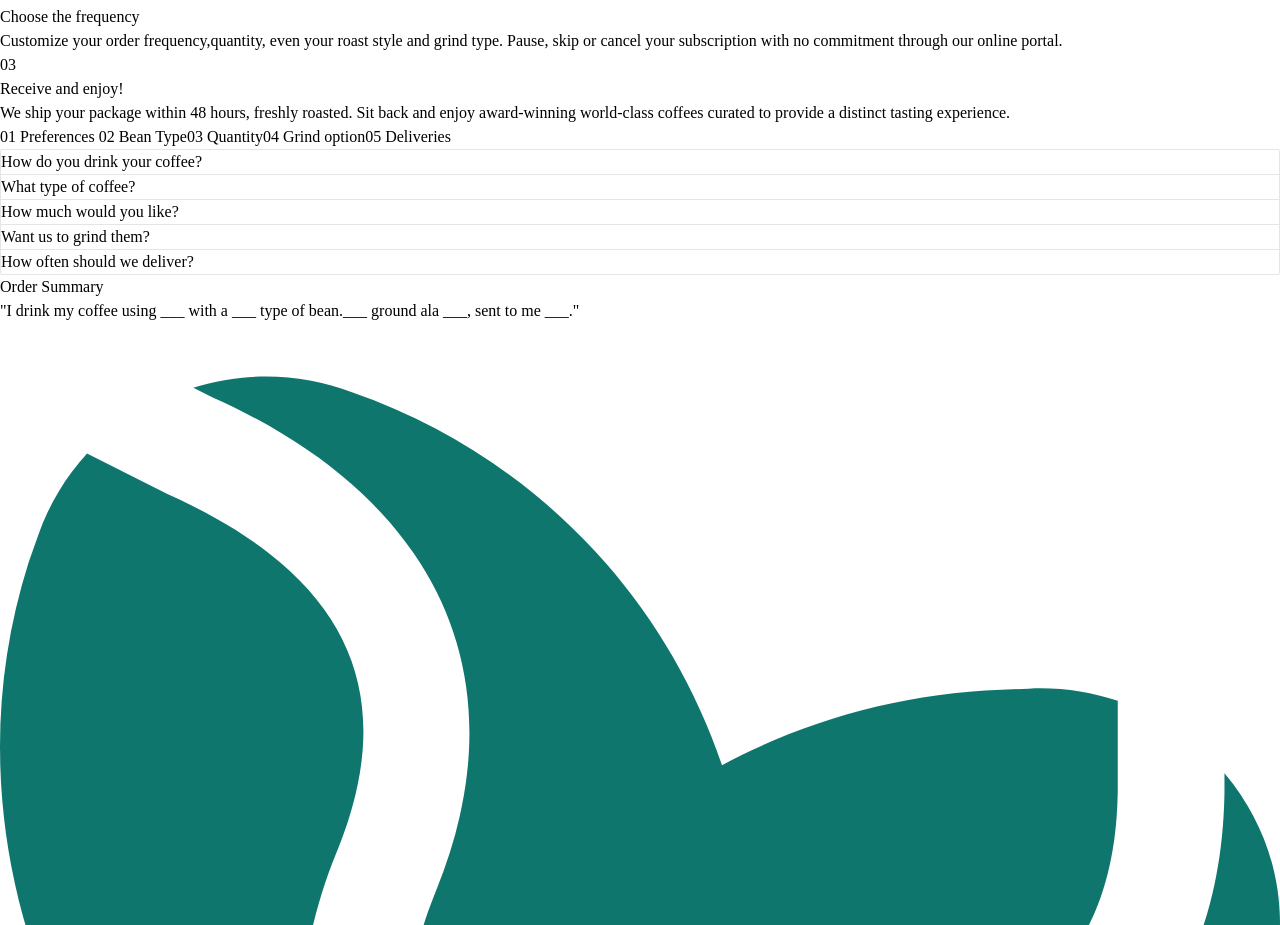
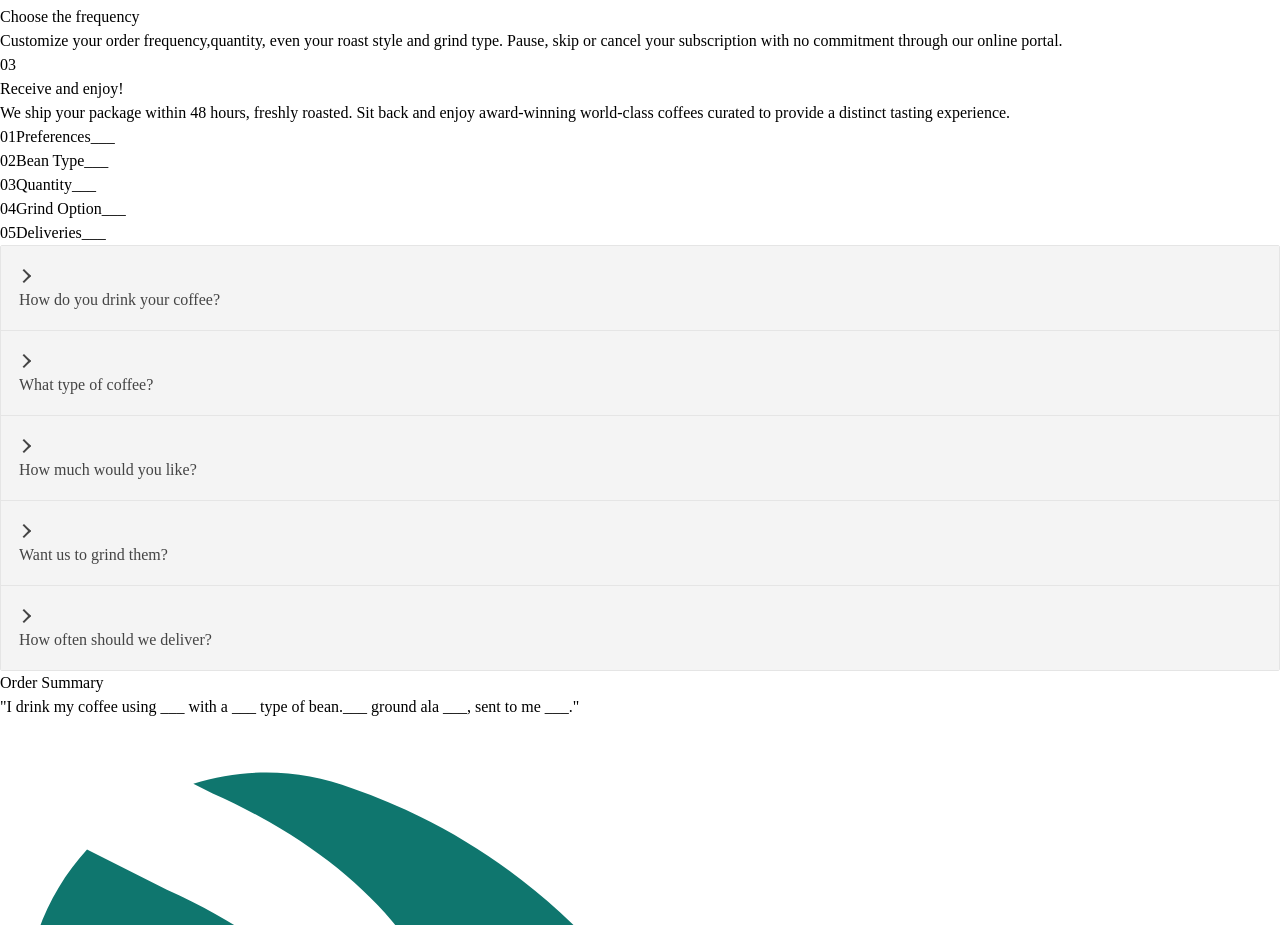
Before and after one commit to abir045/coffeeroasters, a React (Create React App) app: page /create in a window 1280 px wide. Shown: the part 3502-4427 px from the top of the page. Built offline with nearby package versions, Linux system fonts and the light colour scheme; what @material-tailwind/react would draw is missing.

Commit message:
solved the grind option disabled when capsule is choosen in preference

```diff
--- a/package.json
+++ b/package.json
@@ -12,6 +12,7 @@
     "flowbite-react": "^0.1.5",
     "react": "^18.1.0",
     "react-accessible-accordion": "^5.0.0",
+    "react-collapsible": "^2.10.0",
     "react-dom": "^18.1.0",
     "react-icons": "^4.3.1",
     "react-router-dom": "^6.3.0",
--- a/src/components/Accordion.js
+++ b/src/components/Accordion.js
@@ -5,9 +5,11 @@ import {
   AccordionItem,
   AccordionItemPanel,
   AccordionItemHeading,
+  AccordionItemState,
 } from "react-accessible-accordion";
 
 import "react-accessible-accordion/dist/fancy-example.css";
+//import DisplayName from "react-accessible-accordion/dist/types/helpers/DisplayName";
 
 export default function Example({
   fieldset,
@@ -64,7 +66,7 @@ export default function Example({
 
   const cards = fieldset.cards.map((card) => (
     <div
-      className="flex flex-col p-6 cursor-pointer select:bg-teal-500 "
+      className="flex flex-col p-6 w-full cursor-pointer  "
       fieldset={fieldset.id}
       key={card.heading}
       cardName={card.heading}
@@ -80,7 +82,7 @@ export default function Example({
       />
       <label
         htmlFor={card.heading}
-        className="block rounded-lg  px-4 py-4"
+        className="block rounded-lg  px-4 py-4 w-full"
         style={{
           backgroundColor:
             userInput.preference === card.heading
@@ -109,16 +111,23 @@ export default function Example({
   console.log(cards);
 
   return (
-    <AccordionItem
-      disabled={fieldset.id === "grindOption" ? grindOptionDisabled : false}
-    >
-      <AccordionItemHeading>
-        <AccordionItemButton
-          className="flex items-center mb-4 font-bold text-2xl text-gray-600 "
-          index={index}
-          accordionIndices={accordionIndices}
-        >
-          {fieldset.heading}
+    <AccordionItem>
+      <AccordionItemHeading
+        style={{
+          display:
+            userInput.preference === "Capsule" && fieldset.id === "grindOption"
+              ? "none"
+              : "flex",
+        }}
+      >
+        <AccordionItemButton>
+          <div
+            className="flex justify-between items-center mb-4 font-bold text-2xl text-gray-600 "
+            index={index}
+            accordionIndices={accordionIndices}
+          >
+            {fieldset.heading}
+          </div>
         </AccordionItemButton>
       </AccordionItemHeading>
       <AccordionItemPanel className="flex mb-8">{cards}</AccordionItemPanel>
--- /dev/null
+++ b/src/components/FormProgress.js
@@ -0,0 +1,29 @@
+import React from "react";
+
+const FormProgress = ({ content, userInput, grindOptionDisabled }) => {
+  let updatedContent = content;
+
+  // filtering grindOptionDisabled from the content , meaning if the condition grindOptionDisabled
+  //exists we will filter the array element in the content which consists of grind option
+  if (grindOptionDisabled) {
+    updatedContent = updatedContent.filter(
+      (fieldset) => fieldset.id !== "grindOption"
+    );
+  }
+
+  return (
+    <div className="flex flex-col mb-6 px-6 mx-6 w-[50%]">
+      {updatedContent.map((fieldset, index) => (
+        <div className="flex justify-between items-center text-base mb-10 font-bold">
+          <span>{`0${index + 1}`}</span>
+          <span>{fieldset.altHeading}</span>
+          <span className="text-[#0E8784] font-bold">
+            {userInput[fieldset.id] || "___"}
+          </span>
+        </div>
+      ))}
+    </div>
+  );
+};
+
+export default FormProgress;
--- a/src/components/Order.js
+++ b/src/components/Order.js
@@ -2,6 +2,7 @@ import React, { useState } from "react";
 import Example from "./Accordion";
 import { Accordion } from "react-accessible-accordion";
 import OrderSummery from "./OrderSummery";
+import FormProgress from "./FormProgress";
 
 const priceFormatter = new Intl.NumberFormat("en-US", {
   style: "currency",
@@ -52,8 +53,14 @@ const Order = ({ content }) => {
   };
 
   return (
-    <div>
-      <Accordion onChange={toggleItem} accordionIndices={accordionIndices}>
+    <div className="flex">
+      <FormProgress
+        content={content.fieldsets}
+        userInput={userInput}
+        grindOptionDisabled={grindOptionDisabled}
+      />
+      <div className="flex-col w-full">
+        <Accordion onChange={toggleItem} index={accordionIndices}>
           {content.fieldsets.map((fieldset, index) => (
             <Example
               key={fieldset.id}
@@ -67,12 +74,16 @@ const Order = ({ content }) => {
               setGrindOptionDisabled={setGrindOptionDisabled}
               accordionIndices={accordionIndices}
               setAccordionIndices={setAccordionIndices}
+              disabled={
+                fieldset.id === "grindOption" ? grindOptionDisabled : false
+              }
             />
           ))}
         </Accordion>
 
         <OrderSummery content={content.summary} userInput={userInput} />
       </div>
+    </div>
   );
 };
 
--- a/src/components/pages/CreatePlan.js
+++ b/src/components/pages/CreatePlan.js
@@ -46,22 +46,10 @@ const CreatePlan = ({ content }) => {
           </p>
         </div>
       </div>
-      <div className="bg-[#333d4b] text-white w-full h-full my-20 mx-[5%] rounded-lg">
+      <div className="bg-[#333d4b] text-white w-full h-full my-10 mx-[5%] rounded-lg">
         <Steps />
       </div>
       <section className="flex mx-[5%] space-x-10">
-        <div className="flex flex-col items-center align-middle">
-          <a href="#how">
-            <span>01</span> Preferences{" "}
-          </a>
-          <button>
-            <span>02</span> Bean Type{" "}
-          </button>
-          <button>03 Quantity </button>
-          <button>04 Grind option </button>
-
-          <button>05 Deliveries </button>
-        </div>
         <Order content={orderForm} />
       </section>
     </>
--- a/src/components/steps.js
+++ b/src/components/steps.js
@@ -3,7 +3,7 @@ import React from "react";
 const Steps = () => {
   return (
     <section className="flex flex-col">
-      <div className="flex flex-col  p-8 m-6 sm:mt-[60%] md:mt-[50%] lg:mt-[10%] xl:mt-[30%]">
+      <div className="flex flex-col  p-8 m-6 sm:mt-[60%] md:mt-[50%] lg:mt-[30%] xl:mt-[30%]">
         {/* <h1 className="text-gray-700 text-center font-bold text-2xl bg-blend-color-burn sm:text-left">
           How it works
         </h1> */}
```
Also changed, not shown: 1 other file (tests, documents, lock files or other folders). Lines whose indentation alone changed are shown as unchanged.
